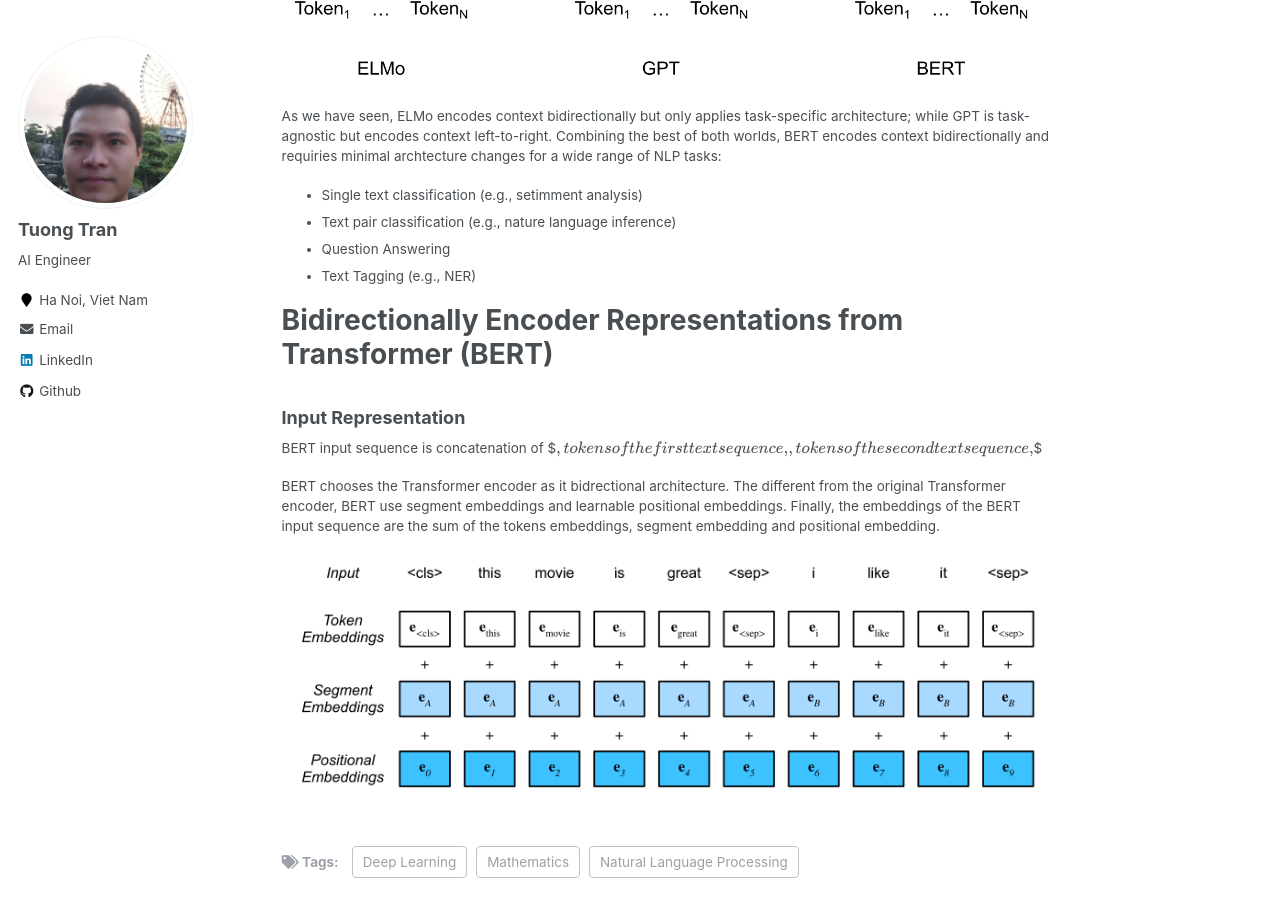
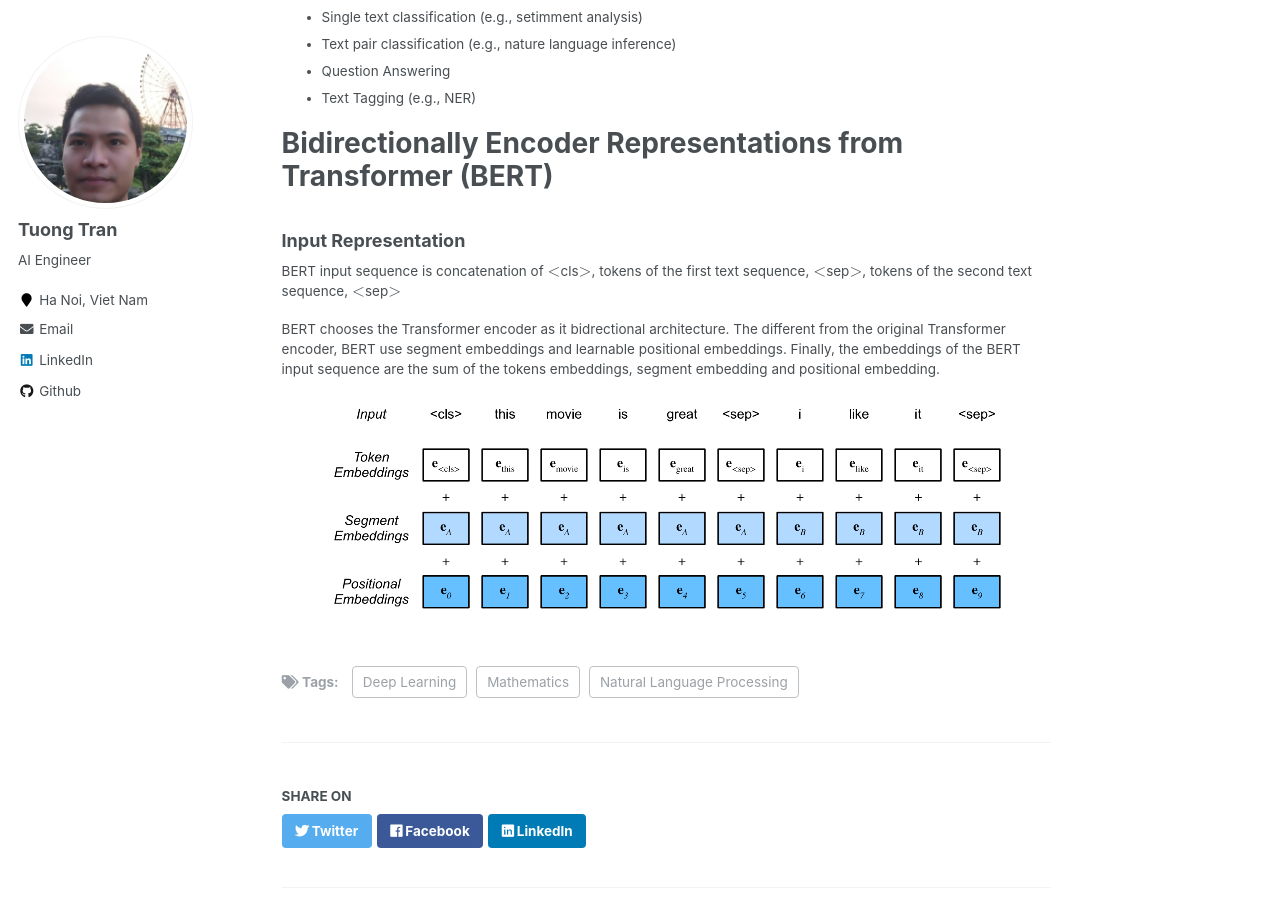
Before and after one commit to tuongtranngoc/tuongtranngoc.github.io, a Jekyll site: the page built from _posts/2024-01-21-BERT.md, in a window 1280 px wide and 900 px high, scrolled down 1238 px. Built offline with Jekyll 4.4.1, drawn with Linux system fonts in a browser that asks for light colours; formulas are drawn with MathJax 3.

Commit message:
update: blogs/bert

```diff
--- a/_posts/2024-01-21-BERT.md
+++ b/_posts/2024-01-21-BERT.md
@@ -51,7 +51,7 @@ Combining the best of both worlds, BERT encodes context bidirectionally and requ
 
 ### Input Representation
 
-BERT input sequence is concatenation of $<cls>$, tokens of the first text sequence, $<sep>$, tokens of the second text sequence, $<sep>$
+BERT input sequence is concatenation of $<$cls$>$, tokens of the first text sequence, $<$sep$>$, tokens of the second text sequence, $<$sep$>$
 
 BERT chooses the Transformer encoder as it bidrectional architecture. The different from the original Transformer encoder, BERT use segment embeddings and learnable positional embeddings. Finally, the embeddings of the BERT input sequence are the sum of the tokens embeddings, segment embedding and positional embedding.
 
```
Also changed, not shown: images/posts/20240121_BERT/comparison_ELMO_GPT_BERT.png, images/posts/20240121_BERT/input_sequence.png.
